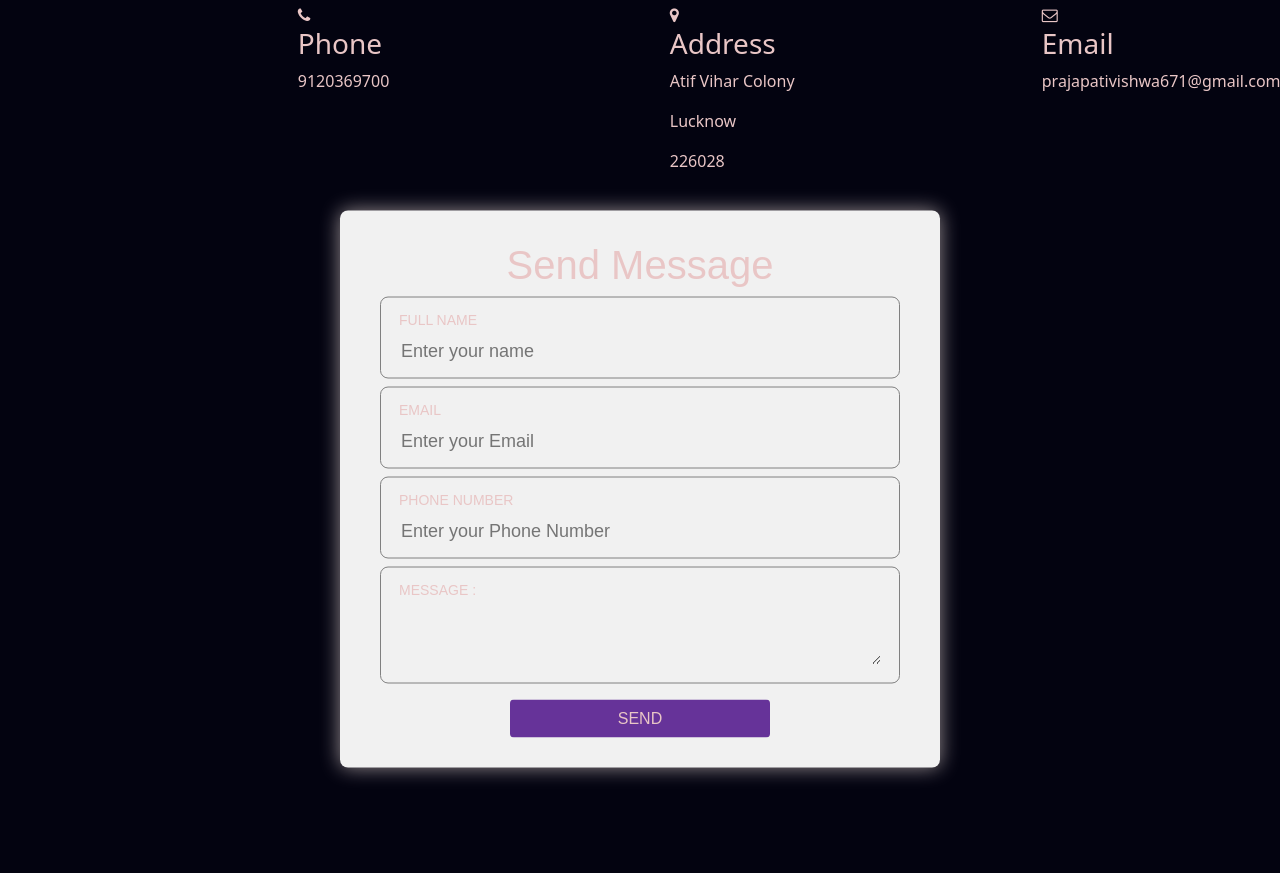
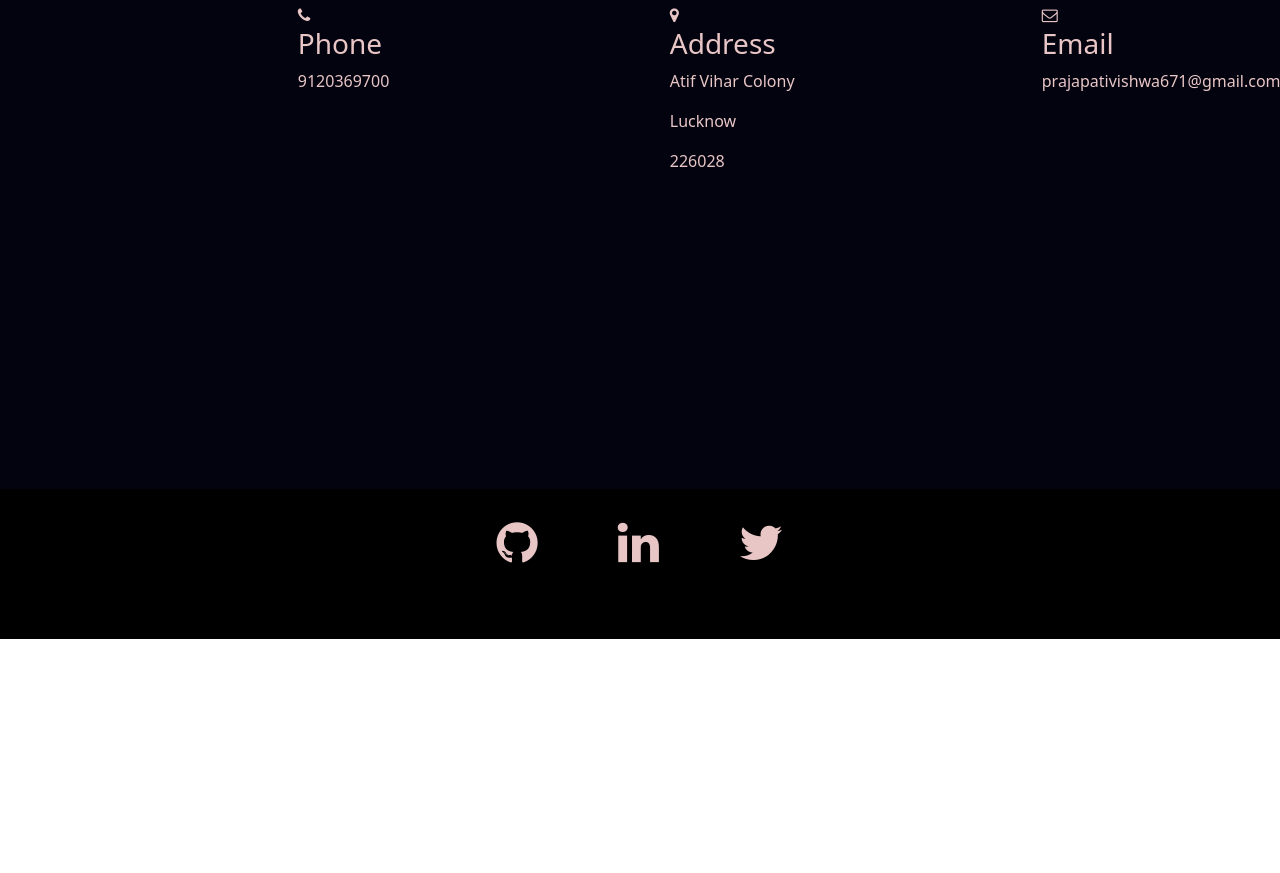
Before and after one commit to prajapati123476/prajapati123476.github.io, a plain HTML site: page index.html in a window 1280 px wide. Shown: the part 2647-3520 px from the top of the page. After the commit the page ends 3286 px from the top, so only its background shows below. Drawn offline with nearby package versions, Linux system fonts and the light colour scheme.

Commit message:
removed input field

```diff
--- a/css/styles.css
+++ b/css/styles.css
@@ -239,15 +239,18 @@ ul li a:hover {
 /* social media icon*/
 .contact-icon {
     display: flex;
-    margin: -100px 50px 0px 500px;
-    width: 50%;
-    height: 10%;
+    background-color: black;
+    width: 100%;
+    height: 150px;
+    padding: 30px;
+    justify-content: center;
 
 }
-.aaa {
-    margin: 0px 50px 60px 180px;
-    align-content: center;
+.contact-icon .flex-item {
+    margin: 0px 40px 0px 40px;
+
 }
+
 
 /*about-heading*/
 .about-heading {
--- a/index.html
+++ b/index.html
@@ -233,50 +233,29 @@
                 </div>
             </div>
 
-            <!--send message form-->
-        <div class="contact-form">
-            <h1>Send Message</h1>
-            <div class="txtb">
-                <label>Full Name</label>
-                <input type="text" name="" value="" placeholder="Enter your name">
-            </div>
-
-            <div class="txtb">
-                <label>Email</label>
-                <input type="email" name="" value="" placeholder="Enter your Email">
-            </div>
-
-            <div class="txtb">
-                <label>Phone Number</label>
-                <input type="text" name="" value="" placeholder="Enter your Phone Number">
-            </div>
-
-            <div class="txtb">
-                <label>Message : </label>
-
-                <textarea></textarea>
-            </div>
-            <a class="btn">Send</a>
-        </div>
-
-    </section>
 
     <div class="contact-icon">
+        <div class="flex-item">
             <a href="https://github.com/prajapati123476">
                 <i class="fa fa-github aaa" style="font-size:48px; color: wheat;"></i>
             </a>
+        </div>
 
+        <div class="flex-item">
             <a href="https://www.linkedin.com/in/prajapati123476/">
                 <i class="fa fa-linkedin aaa" style="font-size:48px; color: wheat;"></i>
             </a>
 
+        </div class="flex-item">
+
+        <div class="flex-item">
             <a href="https://twitter.com/VinayPr13697332">
                 <i class="fa fa-twitter aaa" style="font-size:48px; color: wheat;"></i>
             </a>
 
         </div>
 
-
+    </div>
 
 </div>
 
```
Lines whose indentation alone changed are shown as unchanged.
